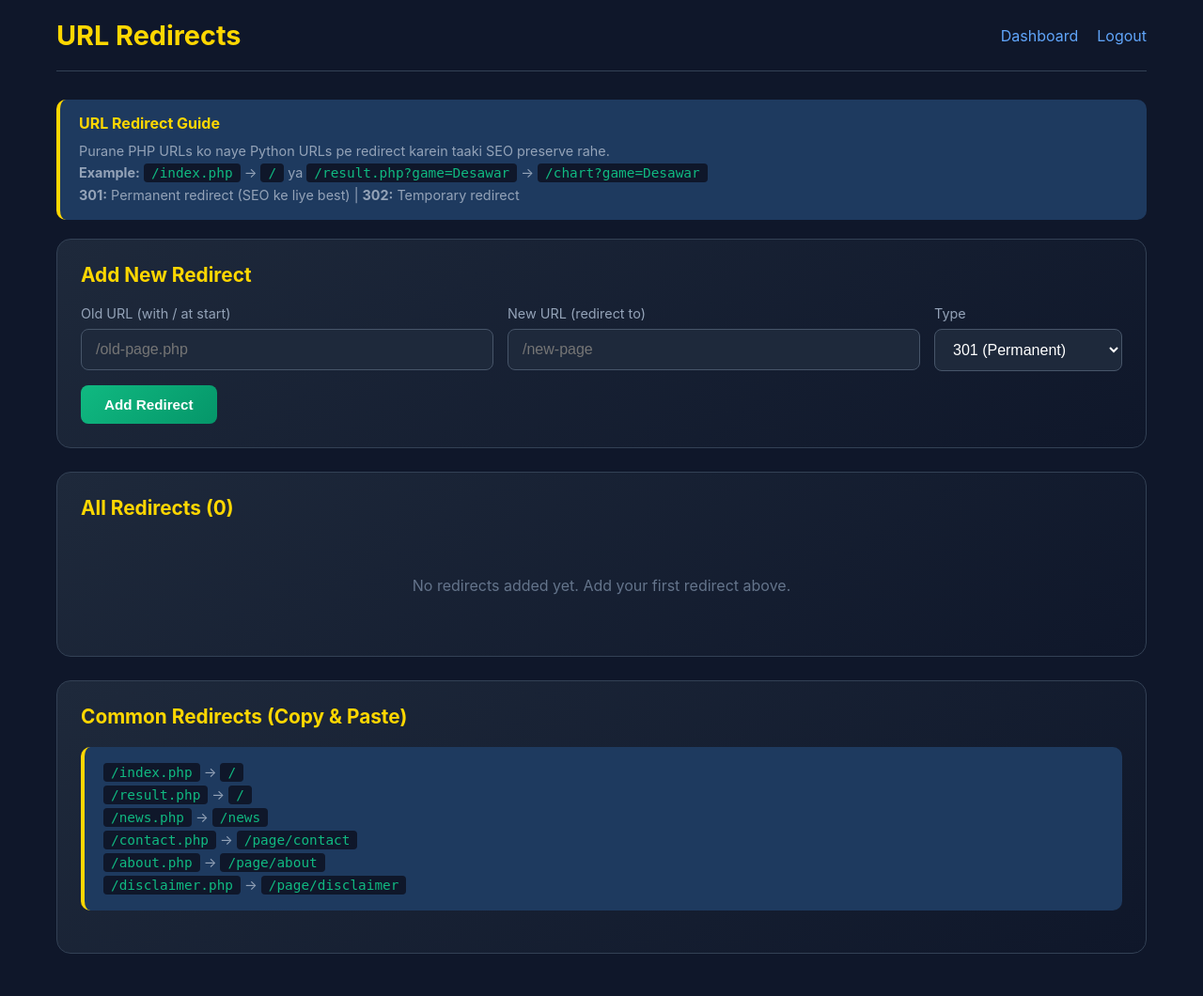
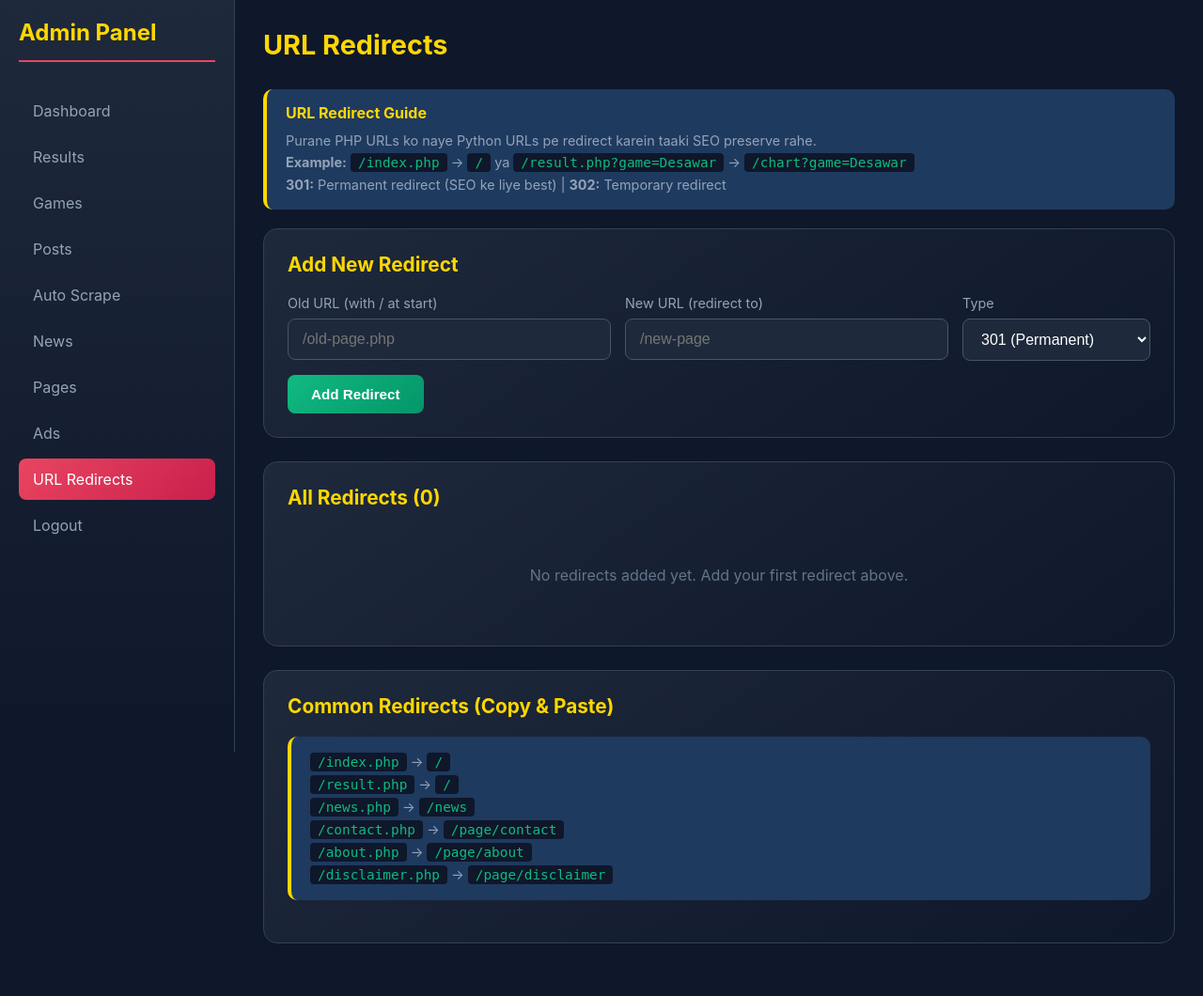
Before and after one commit to codinghunt24/Satta-King-Porta, a Flask app: page /admin/redirects in a window 1280 px wide. Shown: the whole page at 94% size. After the commit the page ends 1004 px from the top, so only its background shows below. Run offline with Flask 3, Linux system fonts and the light colour scheme; the visitor is signed in with stand-in values (Sample User, id 1); data that the repository does not hold is empty; some libraries are stand-ins or nearby versions.

Commit message:
Update admin redirects page to use dynamic sidebar layout
Refactors the `admin_redirects.html` template to incorporate the dynamic sidebar layout and styling consistent with other admin panel pages, replacing the previous static header and navigation.

Replit-Commit-Author: Agent
Replit-Commit-Session-Id: ff314d88-dc4f-49c2-ae4a-cff608833ec6
Replit-Commit-Checkpoint-Type: full_checkpoint
Replit-Commit-Event-Id: 8df1f2ba-481e-42ef-87d3-ca109bed905e
Replit-Commit-Screenshot-Url: https://storage.googleapis.com/screenshot-production-us-central1/f067dc95-6af3-4e05-b36f-0faef8eab9b4/ff314d88-dc4f-49c2-ae4a-cff608833ec6/DilZv1p
Replit-Helium-Checkpoint-Created: true

```diff
--- a/templates/admin_redirects.html
+++ b/templates/admin_redirects.html
@@ -7,11 +7,15 @@
     <style>
         * { box-sizing: border-box; margin: 0; padding: 0; }
         body { font-family: -apple-system, BlinkMacSystemFont, 'Segoe UI', Roboto, sans-serif; background: #0f172a; color: #e2e8f0; min-height: 100vh; }
-        .container { max-width: 1200px; margin: 0 auto; padding: 20px; }
-        .header { display: flex; justify-content: space-between; align-items: center; margin-bottom: 30px; padding-bottom: 20px; border-bottom: 1px solid #334155; }
-        .header h1 { color: #ffd700; font-size: 1.8rem; }
-        .header a { color: #60a5fa; text-decoration: none; }
-        .header a:hover { text-decoration: underline; }
+        .admin-container { display: flex; min-height: 100vh; }
+        .sidebar { width: 250px; background: linear-gradient(180deg, #1e293b 0%, #0f172a 100%); padding: 20px; border-right: 1px solid #334155; position: fixed; height: 100vh; overflow-y: auto; }
+        .sidebar h2 { color: #ffd700; font-size: 1.5rem; margin-bottom: 30px; padding-bottom: 15px; border-bottom: 2px solid #e94560; }
+        .sidebar ul { list-style: none; }
+        .sidebar li { margin-bottom: 5px; }
+        .sidebar a { display: block; padding: 12px 15px; color: #94a3b8; text-decoration: none; border-radius: 8px; transition: all 0.3s; }
+        .sidebar a:hover { background: #1e3a5f; color: #fff; }
+        .sidebar li.active a { background: linear-gradient(135deg, #e94560 0%, #c91f4d 100%); color: #fff; }
+        .main-content { flex: 1; margin-left: 250px; padding: 30px; }
         .card { background: linear-gradient(145deg, #1e293b 0%, #0f172a 100%); border-radius: 15px; padding: 25px; margin-bottom: 25px; border: 1px solid #334155; }
         .card h2 { color: #ffd700; margin-bottom: 20px; font-size: 1.3rem; }
         .form-row { display: flex; gap: 15px; flex-wrap: wrap; margin-bottom: 15px; }
@@ -37,8 +41,12 @@
         .info-box h4 { color: #ffd700; margin-bottom: 8px; }
         .info-box p { color: #94a3b8; font-size: 0.9rem; line-height: 1.6; }
         .info-box code { background: #0f172a; padding: 2px 8px; border-radius: 4px; color: #10b981; }
-        .nav-links { display: flex; gap: 20px; flex-wrap: wrap; }
+        .page-header { margin-bottom: 30px; }
+        .page-header h1 { color: #ffd700; font-size: 1.8rem; }
         @media (max-width: 768px) {
+            .sidebar { width: 100%; height: auto; position: relative; }
+            .main-content { margin-left: 0; }
+            .admin-container { flex-direction: column; }
             .form-row { flex-direction: column; }
             .form-group { min-width: 100%; }
             .actions { flex-direction: column; }
@@ -46,13 +54,26 @@
     </style>
 </head>
 <body>
-    <div class="container">
-        <div class="header">
+    <div class="admin-container">
+        <div class="sidebar">
+            <h2>Admin Panel</h2>
+            <ul>
+                <li><a href="/admin/dashboard?page=dashboard">Dashboard</a></li>
+                <li><a href="/admin/dashboard?page=results">Results</a></li>
+                <li><a href="/admin/dashboard?page=games">Games</a></li>
+                <li><a href="/admin/dashboard?page=posts">Posts</a></li>
+                <li><a href="/admin/dashboard?page=auto-scrape">Auto Scrape</a></li>
+                <li><a href="/admin/dashboard?page=news">News</a></li>
+                <li><a href="/admin/dashboard?page=pages">Pages</a></li>
+                <li><a href="/admin/dashboard?page=ads">Ads</a></li>
+                <li class="active"><a href="/admin/redirects">URL Redirects</a></li>
+                <li><a href="/admin/logout">Logout</a></li>
+            </ul>
+        </div>
+
+        <div class="main-content">
+            <div class="page-header">
                 <h1>URL Redirects</h1>
-            <div class="nav-links">
-                <a href="/admin/dashboard">Dashboard</a>
-                <a href="/admin/logout">Logout</a>
-            </div>
             </div>
 
             <div class="info-box">
@@ -152,5 +173,6 @@
                 </div>
             </div>
         </div>
+    </div>
 </body>
 </html>
```
Lines whose indentation alone changed are shown as unchanged.
